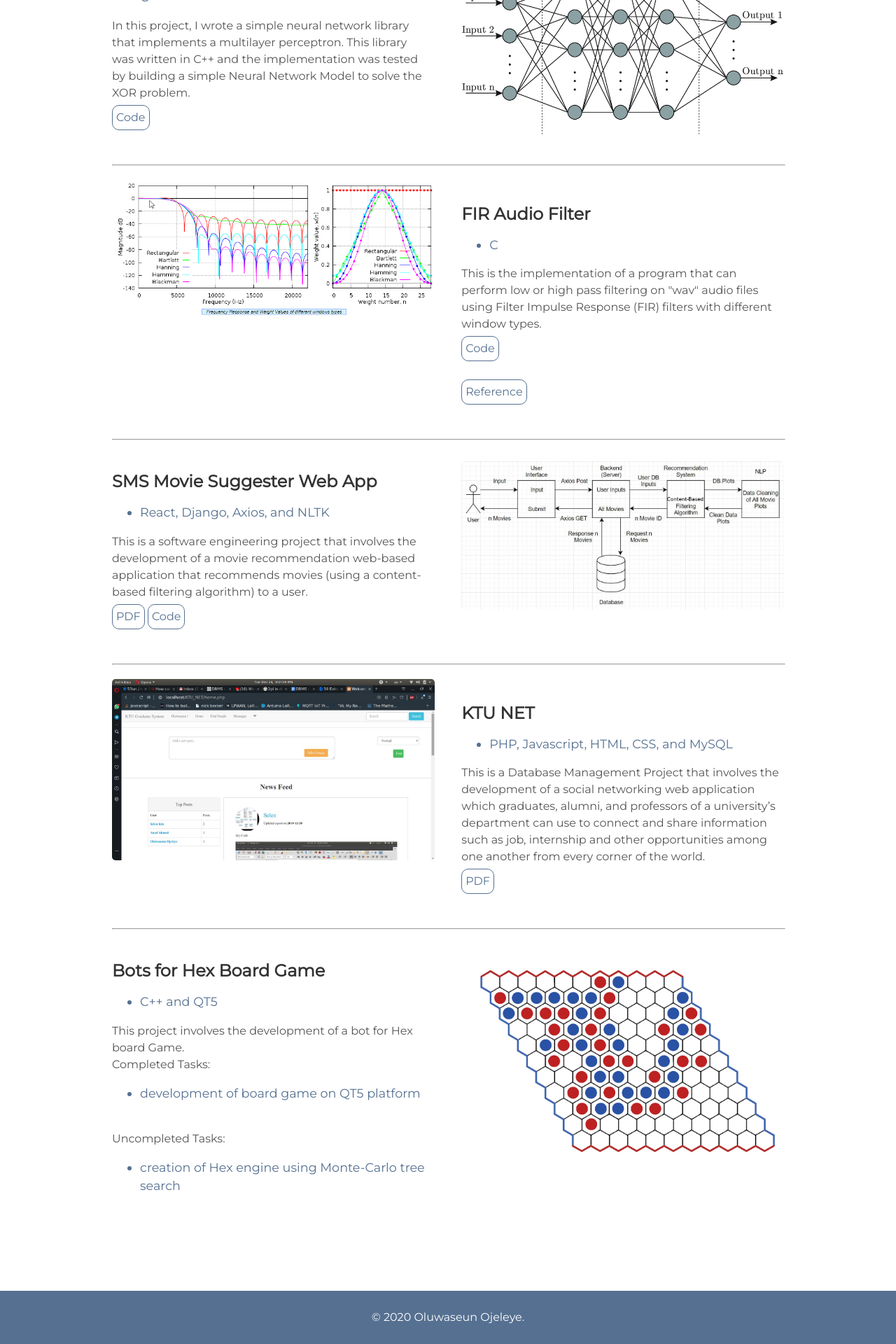
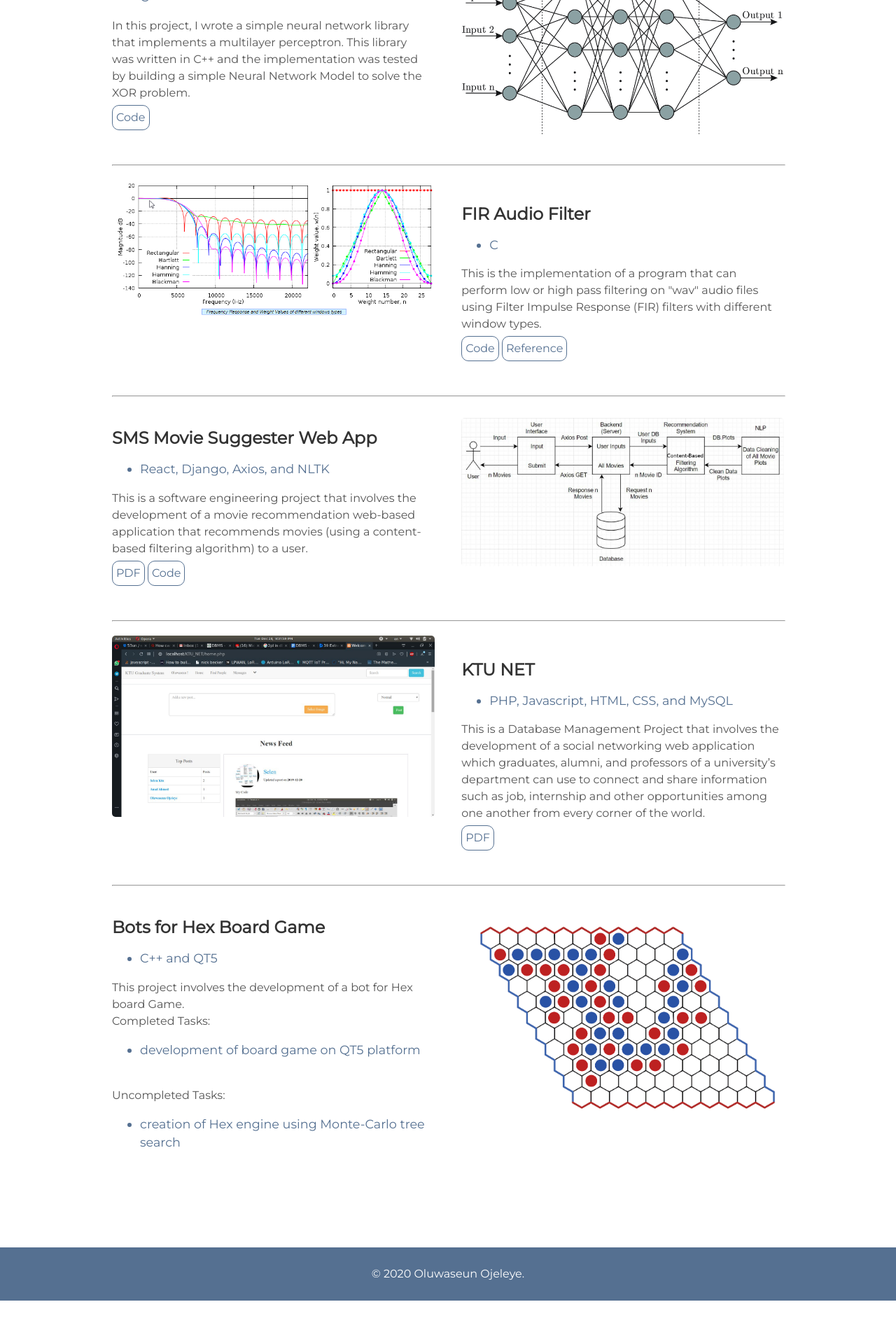
Before and after one commit to OluwaseunOjeleye/oluwaseunojeleye.github.io, a Jekyll site: the page built from index.html, in a window 1280 px wide. Shown: the part 3840-5760 px from the top of the page at 70% size. Built offline with Jekyll 4.4.1, drawn with Linux system fonts in a browser that asks for light colours; after the commit the page ends 5698 px from its top, so only the background shows below that.

Commit message:
Update projects.html

```diff
--- a/_includes/projects.html
+++ b/_includes/projects.html
@@ -111,7 +111,7 @@
     <li>C </li>
     </ul>
     <p>This is the implementation of a program that can perform low or high pass filtering on "wav" audio files using Filter Impulse Response (FIR) filters with different window types.<br>
-    <a class="project-link" href="https://github.com/OluwaseunOjeleye/FIR-Filter">Code</a></p>
+    <a class="project-link" href="https://github.com/OluwaseunOjeleye/FIR-Filter">Code</a>
     <a class="project-link" href="http://www.labbookpages.co.uk/audio/firWindowing.html">Reference</a></p>
   </div>
 </div>
```
